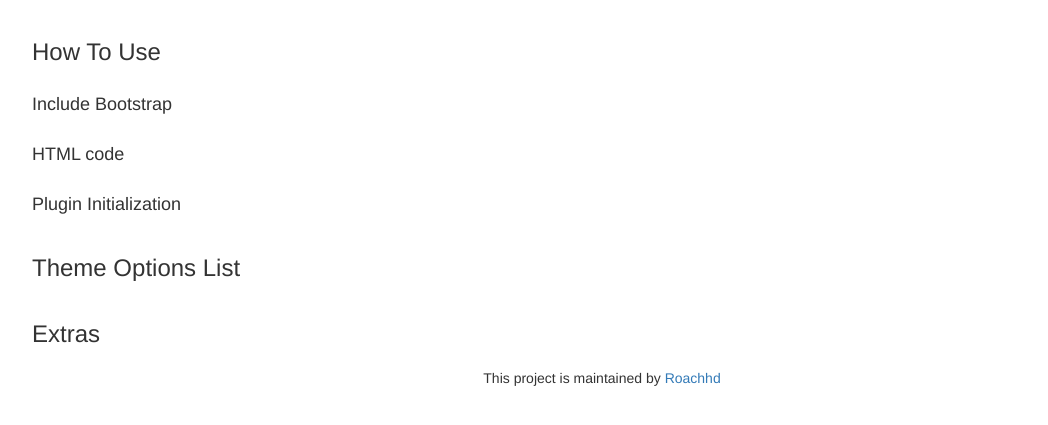
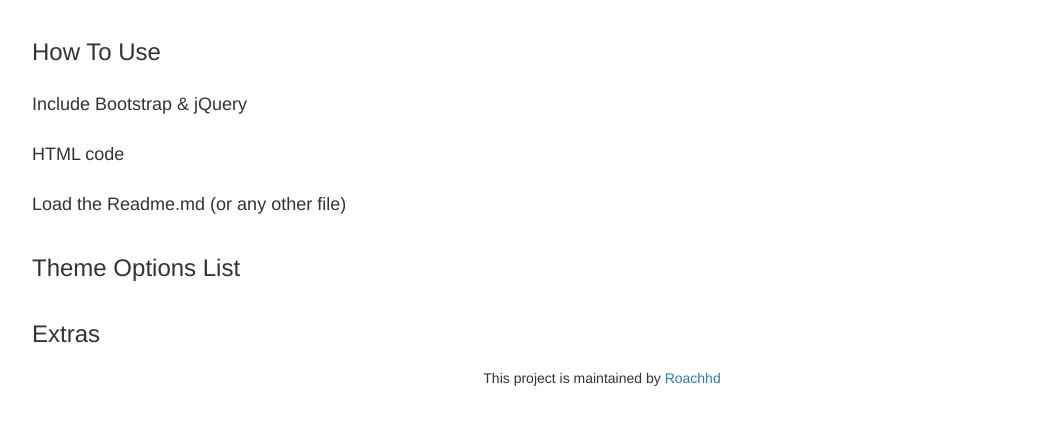
Before and after one commit to roachhd/pageboot, a plain HTML site: page index.html in a window 1280 px wide. Shown: the part 313-738 px from the top of the page, without its empty margins (38-1086 px from the left). Drawn offline with nearby package versions, Linux system fonts and the light colour scheme; a script that the page names is missing.

Commit message:
Update index.html

```diff
--- a/index.html
+++ b/index.html
@@ -70,7 +70,7 @@
 
 				<h3 >How To Use</h3>
 
-				<h4 class="h4-margin">Include Bootstrap</h4>
+				<h4 class="h4-margin">Include Bootstrap &amp; jQuery</h4>
 
 				<script src="https://gist.github.com/roachhd/bedf775d9817576ac2f0.js"></script>
 
@@ -78,7 +78,7 @@
 
 				<script src="https://gist.github.com/roachhd/bedf775d9817576ac2f0.js"></script>
 
-				<h4 class="h4-margin">Plugin Initialization</h4>
+				<h4 class="h4-margin">Load the Readme.md (or any other file)</h4>
 
 				<script src="https://gist.github.com/roachhd/bedf775d9817576ac2f0.js"></script>
 
```
